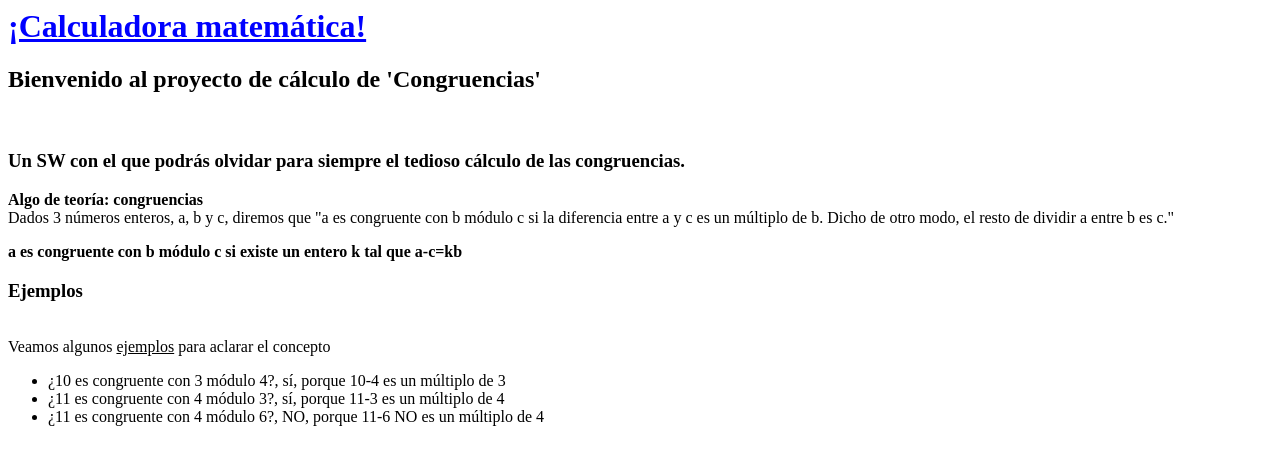
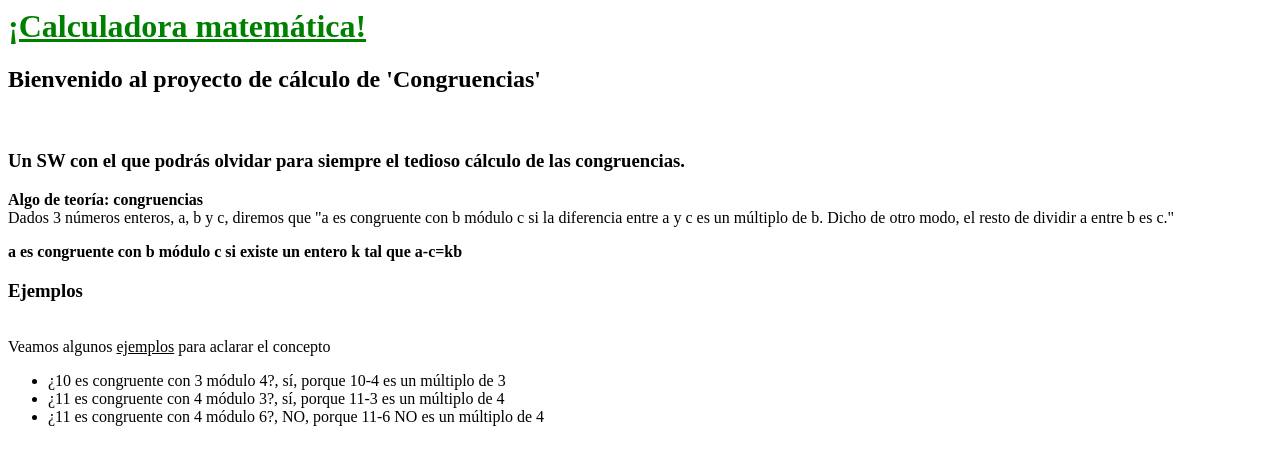
Before and after one commit to ahortalq/tutorial, a plain HTML site: page src/index.html in a window 1280 px wide. Drawn offline with Linux system fonts and the light colour scheme.

Commit message:
nuevo codigo

```diff
--- a/src/index.html
+++ b/src/index.html
@@ -4,7 +4,7 @@
     <title>Calculadora matemática</title>
   </head>
   <body>
-    <h1><font color="blue"><u>¡Calculadora matemática!</u></font></h1><P>
+    <h1><font color="green"><u>¡Calculadora matemática!</u></font></h1><P>
     <h2>Bienvenido al proyecto de cálculo de 'Congruencias'</h2><br>
     <h3>Un SW con el que podrás olvidar para siempre el tedioso cálculo de las congruencias.</h3><P>
     <b>Algo de teoría: congruencias</b><br>
```
Also changed, not shown: 1 other file.
